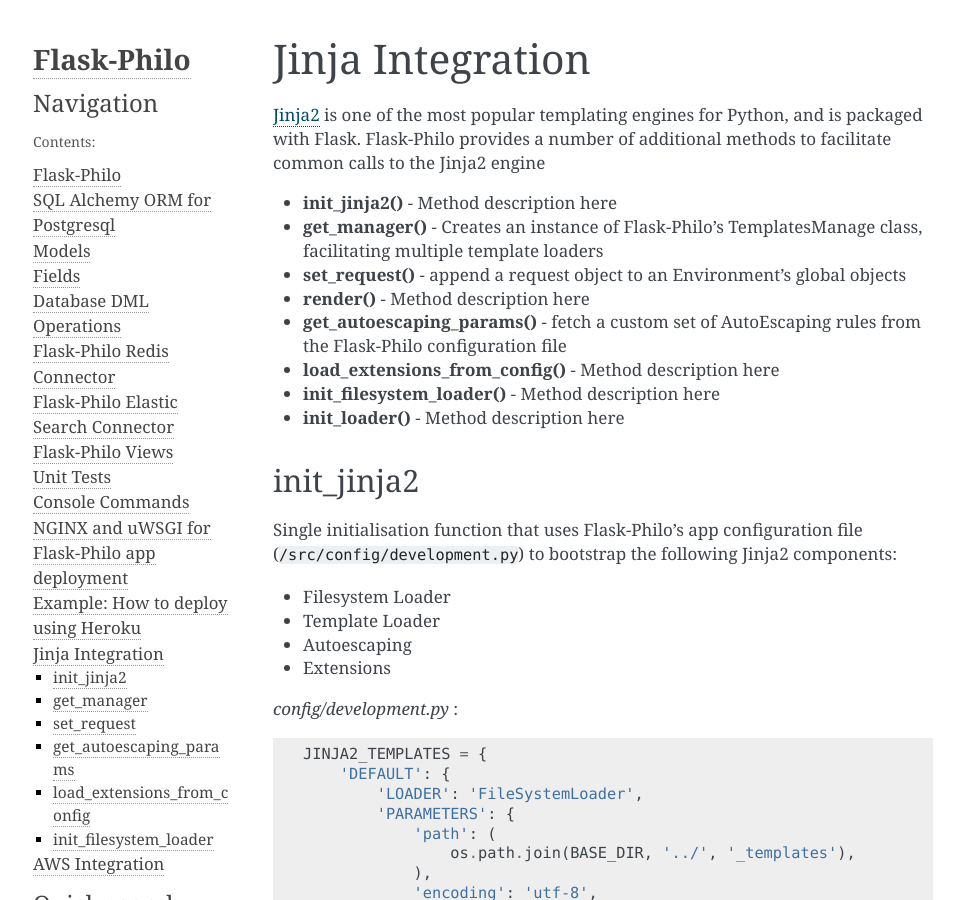
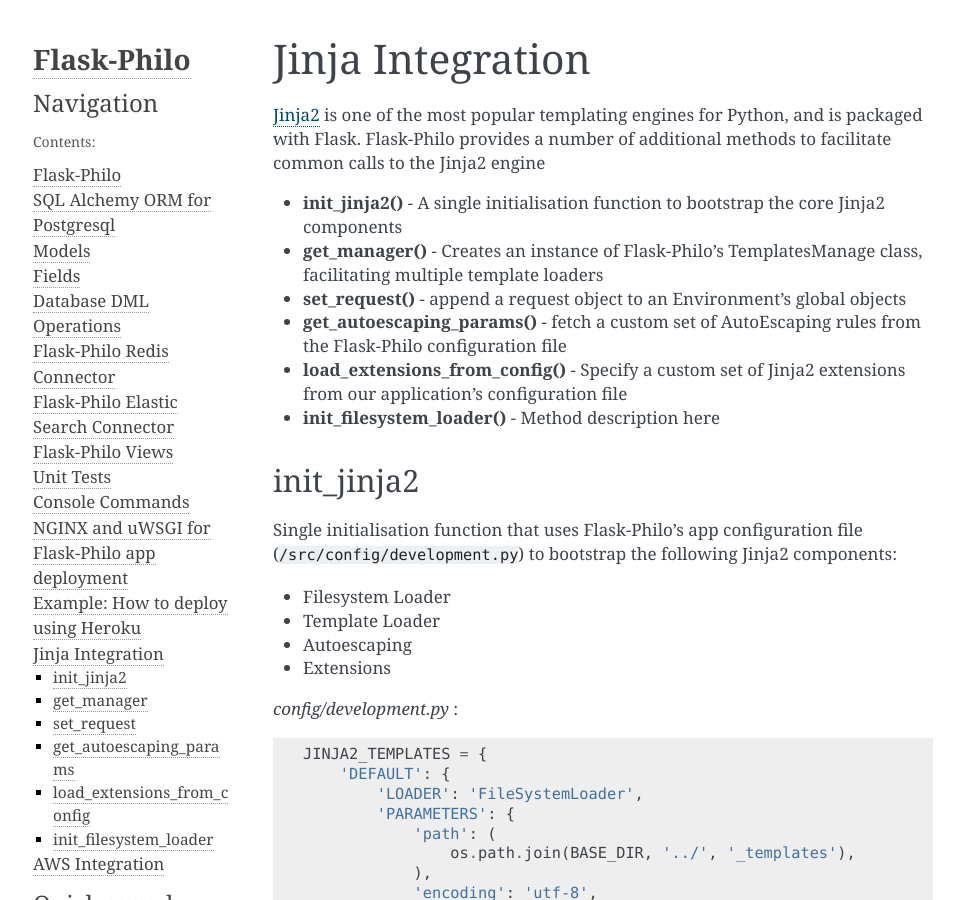
Before and after one commit to fenderdigital/flask-philo, a Sphinx documentation site: the page built from documentation/source/etc/jinja.rst, in a window 1280 px wide and 900 px high. Shown: the whole window, without its empty margins (147-1111 px from the left). Built offline with Sphinx 7.4.7, drawn with Linux system fonts in a browser that asks for light colours; pages that are not in the unit, such as notebooks, are missing from menus.

Commit message:
jinja docs

```diff
--- a/documentation/source/etc/jinja.rst
+++ b/documentation/source/etc/jinja.rst
@@ -3,14 +3,12 @@
 
 `Jinja2 <http://jinja.pocoo.org/>`_ is one of the most popular templating engines for Python, and is packaged with Flask. Flask-Philo provides a number of additional methods to facilitate common calls to the Jinja2 engine
 
-* **init_jinja2()** - Method description here
+* **init_jinja2()** - A single initialisation function to bootstrap the core Jinja2 components
 * **get_manager()** - Creates an instance of Flask-Philo's TemplatesManage class, facilitating multiple template loaders
 * **set_request()** - append a request object to an Environment's global objects
-* **render()** - Method description here
 * **get_autoescaping_params()** - fetch a custom set of AutoEscaping rules from the Flask-Philo configuration file
-* **load_extensions_from_config()** - Method description here
+* **load_extensions_from_config()** - Specify a custom set of Jinja2 extensions from our application's configuration file
 * **init_filesystem_loader()** - Method description here
-* **init_loader()** - Method description here
 
 init_jinja2
 #############
```
